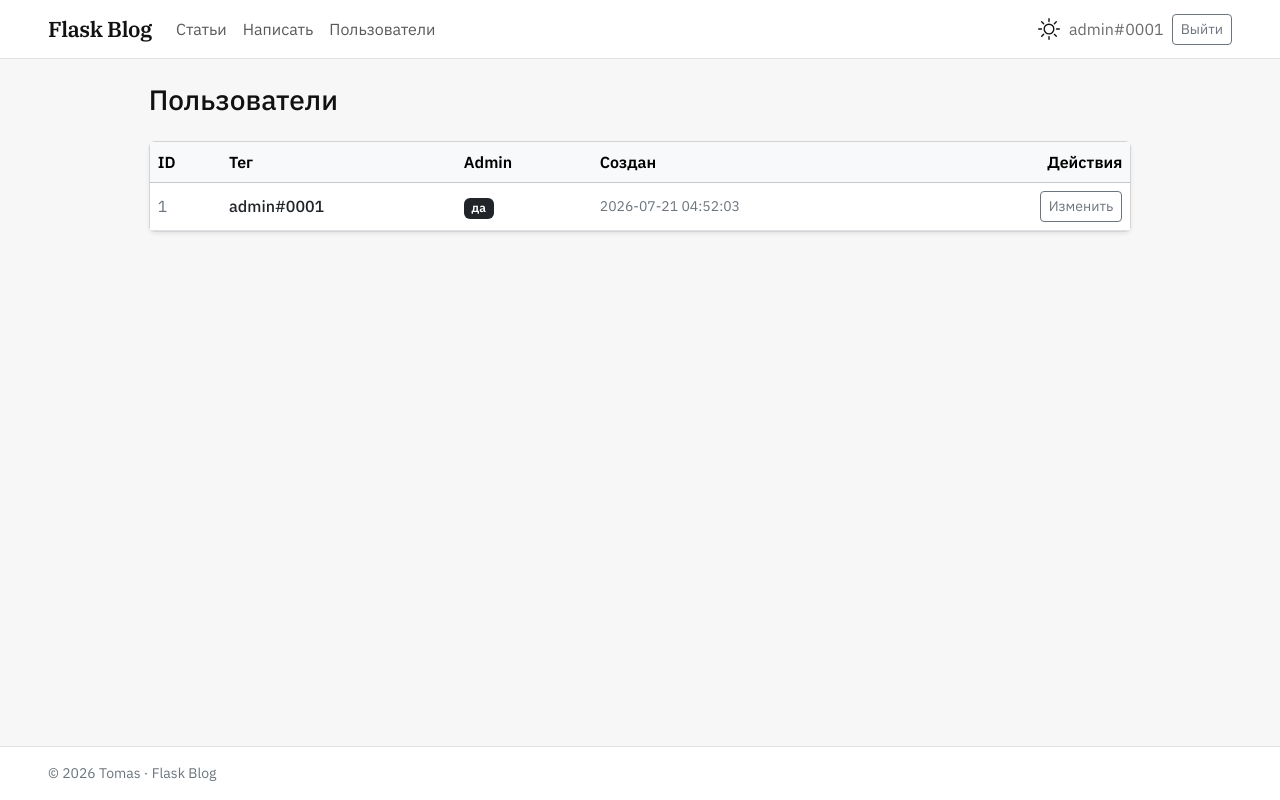
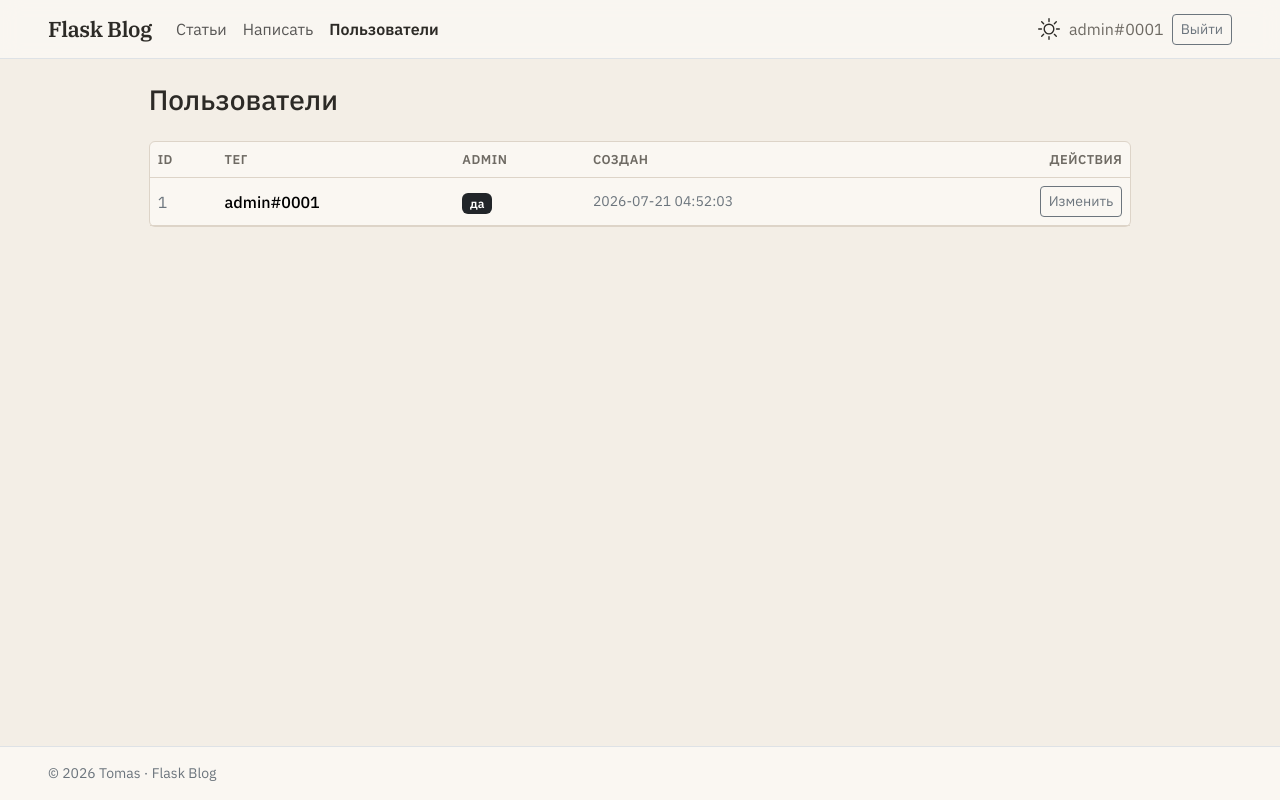
Before and after one commit to discipleartem/flask_blog, a Flask app: page /users/ in a window 1280 px wide. Run offline with Flask 3, Linux system fonts and the light colour scheme; the visitor is signed in with stand-in values (Sample User, id 1); data comes from the database, SQL or seed files in the repository; parts of the project's set-up code (start-up, migrations or seed data) failed here and were passed over.

Commit message:
feat: refresh UI with warm day and chrome night themes
Improve reading comfort via paper/beige light and gunmetal dark
tokens, sticky nav with active links, and lighter Bootstrap surfaces.

Co-authored-by: Cursor <cursoragent@cursor.com>

```diff
--- a/app/static/css/app.css
+++ b/app/static/css/app.css
@@ -1,23 +1,26 @@
 /* Custom CSS — only what Bootstrap 5 cannot express (theme tokens, brand type, reading). */
 
+/* Light: warm paper / beige. Dark: gunmetal / metallic chrome. Reading comfort first. */
 :root {
-  --fb-bg: #f7f7f7;
-  --fb-surface: #ffffff;
-  --fb-ink: #111111;
-  --fb-muted: #6b6b6b;
-  --fb-line: #d4d4d4;
-  --fb-accent: #1a1a1a;
-  --fb-hero-grad: linear-gradient(160deg, #ffffff 0%, #ececec 45%, #d8d8d8 100%);
+  --fb-bg: #f3eee6;
+  --fb-surface: #faf7f2;
+  --fb-ink: #2c2a26;
+  --fb-muted: #6e6a63;
+  --fb-line: #ddd4c8;
+  --fb-accent: #3a3732;
+  --fb-hero-grad: linear-gradient(155deg, #faf7f2 0%, #efe8dc 48%, #e4d9c8 100%);
+  --fb-nav-bg: color-mix(in srgb, var(--fb-surface) 92%, transparent);
 }
 
 [data-bs-theme="dark"] {
-  --fb-bg: #0e0e0e;
-  --fb-surface: #161616;
-  --fb-ink: #f2f2f2;
-  --fb-muted: #a0a0a0;
-  --fb-line: #2e2e2e;
-  --fb-accent: #f5f5f5;
-  --fb-hero-grad: linear-gradient(160deg, #121212 0%, #1a1a1a 50%, #0a0a0a 100%);
+  --fb-bg: #121417;
+  --fb-surface: #1a1d22;
+  --fb-ink: #e8eaed;
+  --fb-muted: #9aa0a8;
+  --fb-line: #3a4048;
+  --fb-accent: #c8ced6;
+  --fb-hero-grad: linear-gradient(155deg, #1c2026 0%, #161a1f 50%, #0f1216 100%);
+  --fb-nav-bg: color-mix(in srgb, var(--fb-surface) 90%, transparent);
 }
 
 body {
@@ -27,7 +30,15 @@ body {
 }
 
 .site-nav {
-  background: var(--fb-surface);
+  background: var(--fb-nav-bg);
+  backdrop-filter: blur(10px);
+  -webkit-backdrop-filter: blur(10px);
+  z-index: 1030;
+}
+
+.site-nav .nav-link.active {
+  color: var(--fb-ink);
+  font-weight: 600;
 }
 
 .brand-mark {
@@ -549,20 +546,41 @@ body {
   border-color: var(--fb-line) !important;
 }
 
+.comment-item {
+  border-left: 3px solid var(--fb-line);
+  padding-left: 1rem;
+}
+
 .btn-dark {
-  --bs-btn-bg: #111;
-  --bs-btn-border-color: #111;
-  --bs-btn-hover-bg: #2a2a2a;
-  --bs-btn-hover-border-color: #2a2a2a;
+  --bs-btn-bg: #3a3732;
+  --bs-btn-border-color: #3a3732;
+  --bs-btn-hover-bg: #2c2a26;
+  --bs-btn-hover-border-color: #2c2a26;
+  --bs-btn-color: #faf7f2;
+  --bs-btn-hover-color: #faf7f2;
 }
 
 [data-bs-theme="dark"] .btn-dark {
-  --bs-btn-bg: #f2f2f2;
-  --bs-btn-border-color: #f2f2f2;
-  --bs-btn-color: #111;
-  --bs-btn-hover-bg: #ddd;
-  --bs-btn-hover-border-color: #ddd;
-  --bs-btn-hover-color: #111;
+  --bs-btn-bg: #c8ced6;
+  --bs-btn-border-color: #c8ced6;
+  --bs-btn-color: #121417;
+  --bs-btn-hover-bg: #e8eaed;
+  --bs-btn-hover-border-color: #e8eaed;
+  --bs-btn-hover-color: #121417;
+}
+
+.table > :not(caption) > * > * {
+  background-color: transparent;
+  border-bottom-color: var(--fb-line);
+}
+
+.users-table thead th {
+  color: var(--fb-muted);
+  font-weight: 600;
+  font-size: 0.8rem;
+  text-transform: uppercase;
+  letter-spacing: 0.04em;
+  border-bottom-color: var(--fb-line);
 }
 
 .ls-wide {
--- a/app/templates/auth/login.html
+++ b/app/templates/auth/login.html
@@ -4,7 +4,7 @@
 <div class="row justify-content-center">
   <div class="col-12 col-sm-10 col-md-7 col-lg-5 col-xl-4">
     <h1 class="h3 mb-4 text-center">Вход</h1>
-    <div class="card border shadow-sm">
+    <div class="card border">
       <div class="card-body p-3 p-md-4">
         <form method="post">
           <input type="hidden" name="csrf_token" value="{{ csrf_token() }}">
--- a/app/templates/auth/register.html
+++ b/app/templates/auth/register.html
@@ -4,9 +4,9 @@
 <div class="row justify-content-center">
   <div class="col-12 col-sm-10 col-md-7 col-lg-5 col-xl-4">
     <h1 class="h3 mb-4 text-center">Регистрация</h1>
-    <div class="card border shadow-sm">
+    <div class="card border">
       <div class="card-body p-3 p-md-4">
-        <div id="register-error" class="alert alert-danger shadow-sm d-none" role="alert"></div>
+        <div id="register-error" class="alert alert-danger border d-none" role="alert"></div>
         {# fetch + PasswordCredential: update username to name#NNNN without re-sending password to the server. #}
         <form id="register-form" method="post" action="{{ url_for('auth.register') }}" autocomplete="off">
           <input type="hidden" name="csrf_token" value="{{ csrf_token() }}">
--- a/app/templates/auth/register_success.html
+++ b/app/templates/auth/register_success.html
@@ -4,7 +4,7 @@
 <div class="row justify-content-center">
   <div class="col-12 col-sm-10 col-md-7 col-lg-5 col-xl-4">
     <h1 class="h3 mb-4 text-center">Аккаунт создан</h1>
-    <div class="card border shadow-sm">
+    <div class="card border">
       <div class="card-body p-3 p-md-4">
         <p class="mb-3">Ваш полный логин (сохраните его в менеджере паролей браузера):</p>
         <div class="mb-4">
--- a/app/templates/base.html
+++ b/app/templates/base.html
@@ -30,7 +30,7 @@
   </button>
   {%- endmacro %}
 
-  <nav class="navbar navbar-expand-lg border-bottom site-nav">
+  <nav class="navbar navbar-expand-lg border-bottom site-nav sticky-top">
     <div class="container-fluid px-3 px-md-4 px-xl-5">
       <a class="navbar-brand brand-mark" href="{{ url_for('posts.index') }}">Flask Blog</a>
 
@@ -46,16 +46,19 @@
       <div class="collapse navbar-collapse" id="navMain">
         <ul class="navbar-nav me-auto mb-2 mb-lg-0">
           <li class="nav-item">
-            <a class="nav-link" href="{{ url_for('posts.index') }}">Статьи</a>
+            <a class="nav-link{% if request.endpoint == 'posts.index' %} active{% endif %}"
+               href="{{ url_for('posts.index') }}"{% if request.endpoint == 'posts.index' %} aria-current="page"{% endif %}>Статьи</a>
           </li>
           {% if g.user %}
           <li class="nav-item">
-            <a class="nav-link" href="{{ url_for('posts.create') }}">Написать</a>
+            <a class="nav-link{% if request.endpoint in ('posts.create', 'posts.edit') %} active{% endif %}"
+               href="{{ url_for('posts.create') }}"{% if request.endpoint in ('posts.create', 'posts.edit') %} aria-current="page"{% endif %}>Написать</a>
           </li>
           {% endif %}
           {% if g.user and g.user['is_admin'] %}
           <li class="nav-item">
-            <a class="nav-link" href="{{ url_for('users.index') }}">Пользователи</a>
+            <a class="nav-link{% if request.blueprint == 'users' %} active{% endif %}"
+               href="{{ url_for('users.index') }}"{% if request.blueprint == 'users' %} aria-current="page"{% endif %}>Пользователи</a>
           </li>
           {% endif %}
         </ul>
@@ -83,7 +86,7 @@
           <div class="row justify-content-center mb-3">
             <div class="col-12 col-xl-10 col-xxl-9">
               {% for category, message in messages %}
-                <div class="alert alert-{{ category }} shadow-sm" role="alert">{{ message }}</div>
+                <div class="alert alert-{{ category }} border" role="alert">{{ message }}</div>
               {% endfor %}
             </div>
           </div>
--- a/app/templates/comments/edit.html
+++ b/app/templates/comments/edit.html
@@ -7,7 +7,7 @@
 <div class="row justify-content-center">
   <div class="col-12 col-md-10 col-lg-8 col-xl-7">
     <h1 class="h3 mb-4">Редактировать комментарий</h1>
-    <div class="card border shadow-sm">
+    <div class="card border">
       <div class="card-body p-3 p-md-4">
         <form method="post">
           <div class="mb-4">
--- a/app/templates/posts/form.html
+++ b/app/templates/posts/form.html
@@ -7,7 +7,7 @@
 <div class="row justify-content-center">
   <div class="col-12 col-md-10 col-lg-8 col-xl-7">
     <h1 class="h3 mb-4">{% if post %}Редактировать статью{% else %}Новая статья{% endif %}</h1>
-    <div class="card border shadow-sm">
+    <div class="card border">
       <div class="card-body p-3 p-md-4">
         <form method="post">
           <div class="mb-3">
--- a/app/templates/users/detail.html
+++ b/app/templates/users/detail.html
@@ -3,7 +3,7 @@
 {% block content %}
 <div class="row justify-content-center">
   <div class="col-12 col-md-8 col-lg-6 col-xl-5">
-    <div class="card border shadow-sm">
+    <div class="card border">
       <div class="card-body p-3 p-md-4">
         <h1 class="h3 mb-2">{{ profile['name'] }}#{{ profile['discriminator'] }}</h1>
         <p class="text-secondary small mb-4">
@@ -13,7 +13,7 @@
         <div class="d-flex flex-wrap gap-2">
           <a class="btn btn-outline-secondary btn-sm" href="{{ url_for('users.edit', user_id=profile['id']) }}">Редактировать</a>
           {% if g.user and g.user['is_admin'] %}
-          <a class="btn btn-link btn-sm" href="{{ url_for('users.index') }}">Все пользователи</a>
+          <a class="btn btn-link btn-sm link-secondary text-decoration-none" href="{{ url_for('users.index') }}">Все пользователи</a>
           {% endif %}
         </div>
       </div>
--- a/app/templates/users/edit.html
+++ b/app/templates/users/edit.html
@@ -4,7 +4,7 @@
 <div class="row justify-content-center">
   <div class="col-12 col-sm-10 col-md-7 col-lg-5 col-xl-4">
     <h1 class="h3 mb-4 text-center">{{ profile['name'] }}#{{ profile['discriminator'] }}</h1>
-    <div class="card border shadow-sm">
+    <div class="card border">
       <div class="card-body p-3 p-md-4">
         <form method="post">
           <div class="mb-3">
--- a/app/templates/users/index.html
+++ b/app/templates/users/index.html
@@ -4,10 +4,10 @@
 <div class="row justify-content-center">
   <div class="col-12 col-xl-10">
     <h1 class="h3 mb-4">Пользователи</h1>
-    <div class="card border shadow-sm">
+    <div class="card border">
       <div class="table-responsive">
-        <table class="table table-hover align-middle mb-0">
-          <thead class="table-light">
+        <table class="table users-table align-middle mb-0">
+          <thead>
             <tr>
               <th scope="col">ID</th>
               <th scope="col">Тег</th>
@@ -21,7 +21,7 @@
             <tr>
               <td class="text-secondary">{{ u['id'] }}</td>
               <td>
-                <a class="link-dark text-decoration-none fw-medium" href="{{ url_for('users.detail', user_id=u['id']) }}">
+                <a class="link-body-emphasis text-decoration-none fw-medium" href="{{ url_for('users.detail', user_id=u['id']) }}">
                   {{ u['name'] }}#{{ u['discriminator'] }}
                 </a>
               </td>
```
Also changed, not shown: other parts of app/static/css/app.css (+8 -22 lines), app/templates/posts/detail.html (+10 -10 lines), app/templates/posts/index.html (+7 -7 lines).
